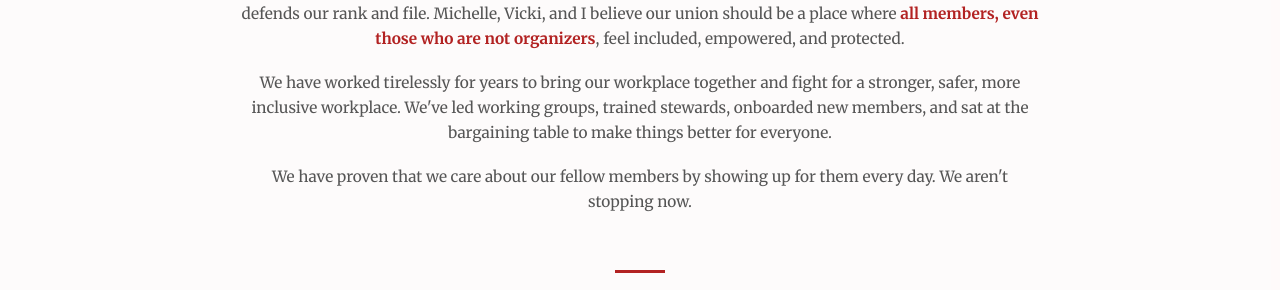
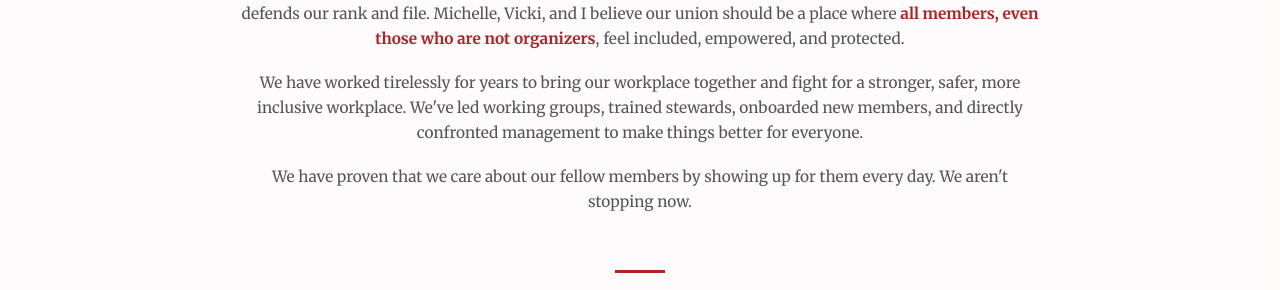
Before and after one commit to viccro/your-union-for-you, a Jekyll site: the page built from index.html, in a window 1280 px wide and 900 px high, scrolled down 991 px. Shown: the part 187-477 px from the top of the window. Built offline with Jekyll 4.4.1, drawn with Linux system fonts in a browser that asks for light colours.

Commit message:
Update candidates-chair.html

```diff
--- a/_includes/candidates-chair.html
+++ b/_includes/candidates-chair.html
@@ -24,10 +24,23 @@
                         and how we lead.
                     </p>
                     <p class="text-muted union-vision-text">
-                        I'm running for Unit Chair of the Times Tech Guild to transform our union into one that truly represents and defends our rank and file. Michelle, Vicki, and I believe our union should be a place where <strong>all members, even those who are not organizers</strong>, feel included, empowered, and protected.
+                        I'm running for Unit Chair of the Times Tech Guild to transform
+                        our union into one that truly represents and defends our rank and
+                        file. Michelle, Vicki, and I believe our union should be a place
+                        where <strong>all members, even those who are not organizers</strong>,
+                        feel included, empowered, and protected.
                     </p>
-                    <p class="text-muted union-vision-text">We have worked tirelessly for years to bring our workplace together and fight for a stronger, safer, more inclusive workplace. We've led working groups, trained stewards, onboarded new members, and sat at the bargaining table to make things better for everyone.</p>
-                    <p class="text-muted union-vision-text">We have proven that we care about our fellow members by showing up for them every day. We aren't stopping now.</p>
+                    <p class="text-muted union-vision-text">
+                        We have worked tirelessly for years to bring our workplace
+                        together and fight for a stronger, safer, more inclusive
+                        workplace. We've led working groups, trained stewards, onboarded
+                        new members, and directly confronted management to make things
+                        better for everyone.
+                    </p>
+                    <p class="text-muted union-vision-text">
+                        We have proven that we care about our fellow members by showing
+                        up for them every day. We aren't stopping now.
+                    </p>
                 </div>
             </div>
         </div>
```
